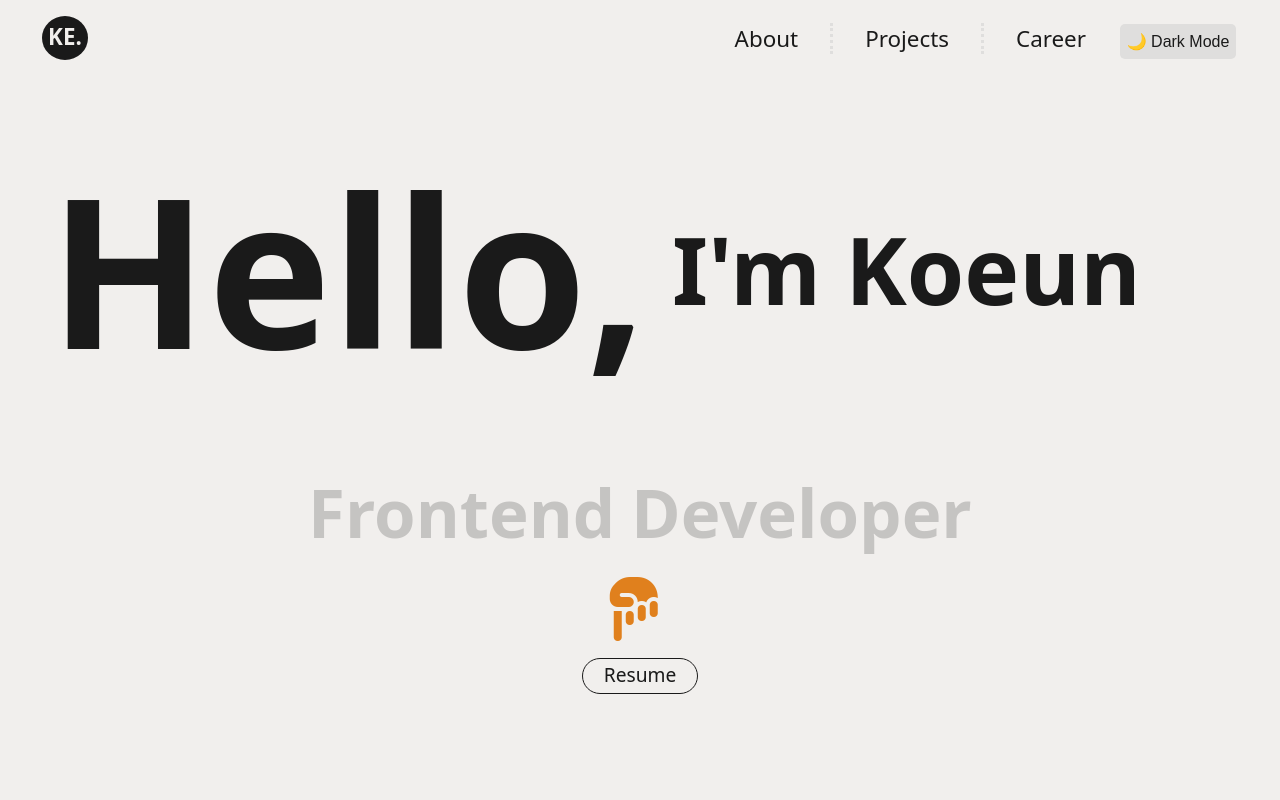
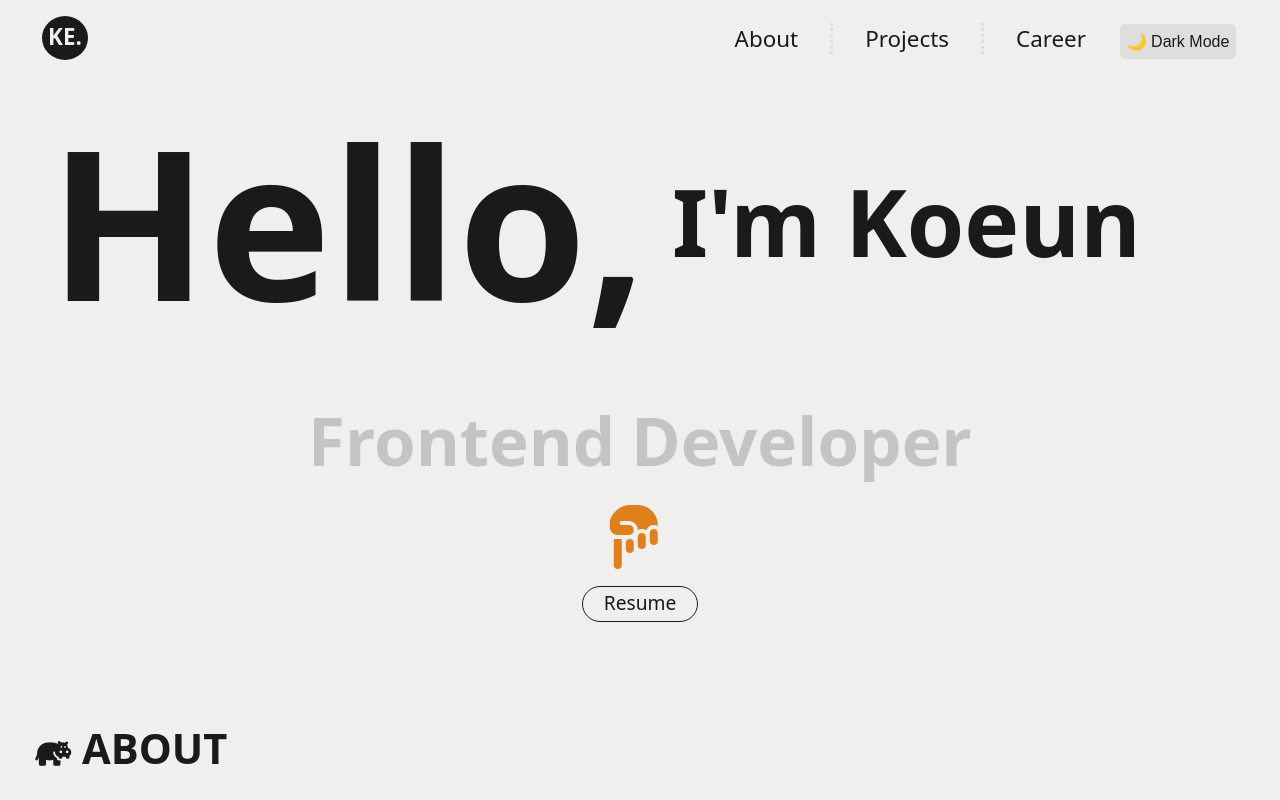
Before and after one commit to Alice11703/A-pf, a React (Create React App) app: page / in a window 1280 px wide. Shown: the top 800 px of the page. Built offline with nearby package versions, Linux system fonts and the light colour scheme.

Commit message:
minor css changes

```diff
--- a/src/statics/css/default.css
+++ b/src/statics/css/default.css
@@ -136,6 +136,9 @@ section {
   min-height: 40vh;
   margin: 0 0 calc(50px + 3vh) 0;
   padding: 3vh 0 0 0;
+}
+section#home, section#home .section {
+  padding: 0;
 }
 .sc__title {
   margin: 0 0 30px 2%;
```
